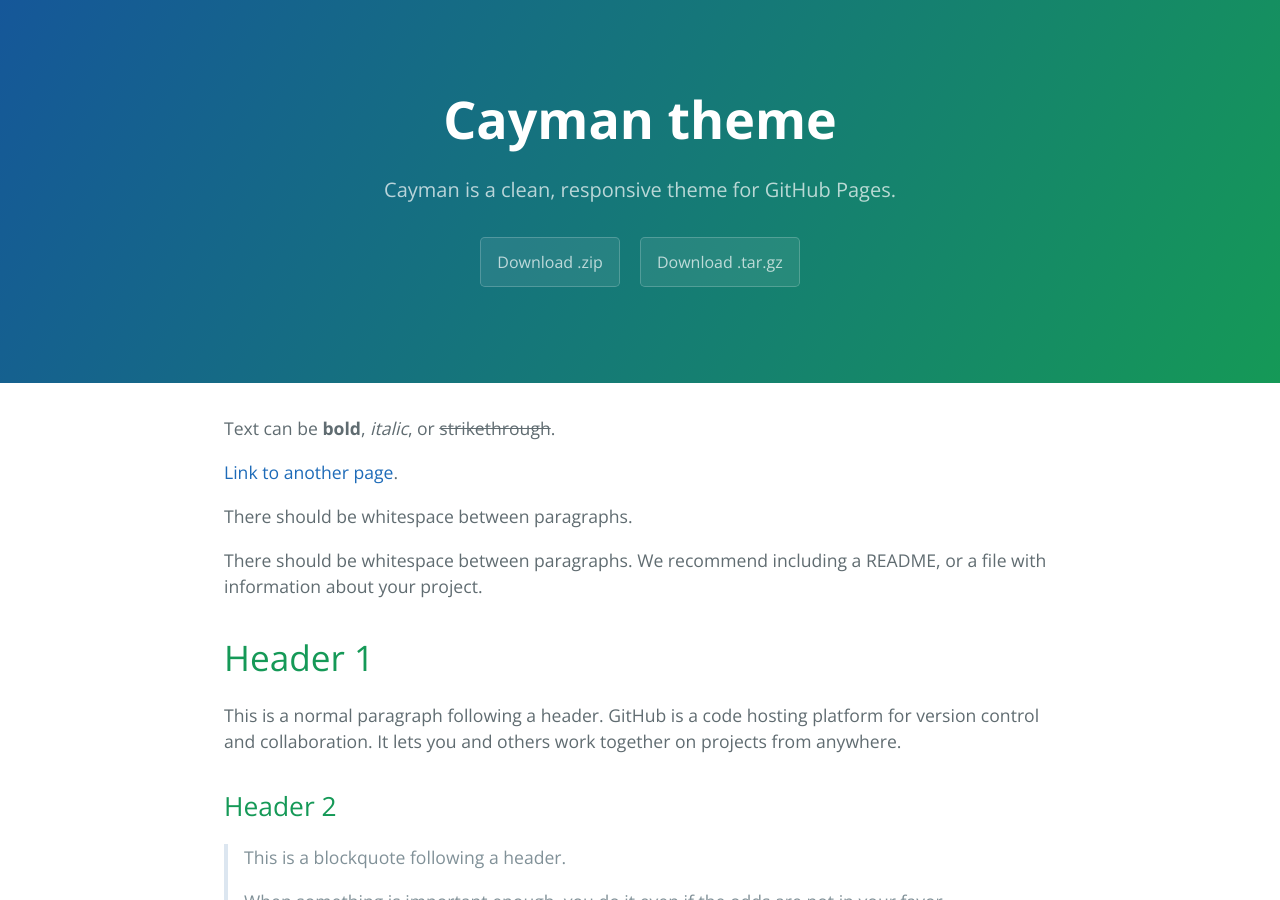
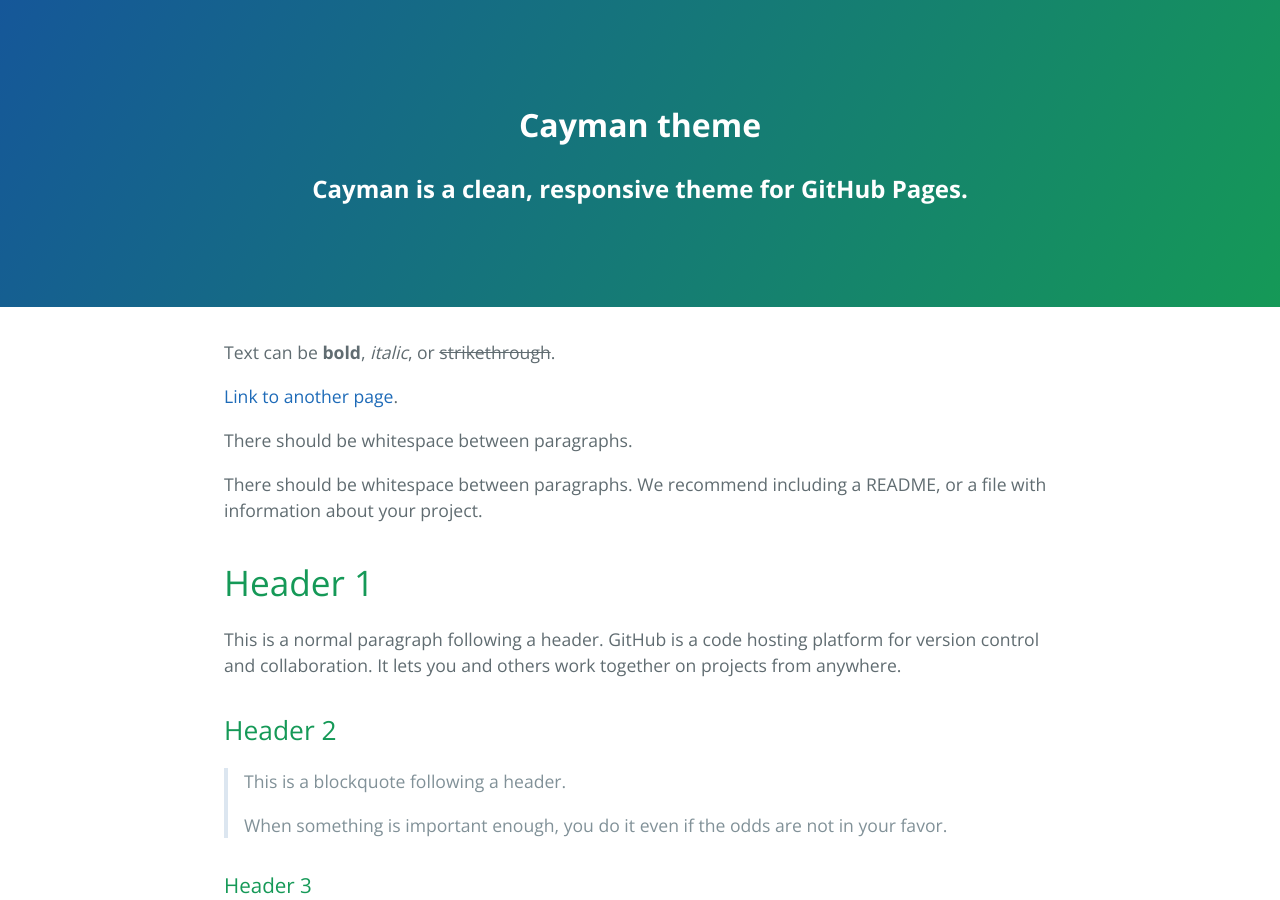
Before and after one commit to accuhijri/accuhijri.github.io, a Jekyll site: the page built from index.md, in a window 1280 px wide and 900 px high. Built offline with Jekyll 4.4.1, drawn with Linux system fonts in a browser that asks for light colours.

Commit message:
Update default.html

```diff
--- a/_layouts/default.html
+++ b/_layouts/default.html
@@ -16,14 +16,10 @@
     <a id="skip-to-content" href="#content">Skip to the content.</a>
 
     <header class="page-header" role="banner">
-      <h1 class="project-name">{{ page.title | default: site.title | default: site.github.repository_name }}</h1>
-      <h2 class="project-tagline">{{ page.description | default: site.description | default: site.github.project_tagline }}</h2>
+      <h1 class="Accurate Hijri Calculator">{{ page.title | default: site.title | default: site.github.repository_name }}</h1>
+      <h2 class="A comprehensive tool for calculating Islamic Hijri Calender">{{ page.description | default: site.description | default: site.github.project_tagline }}</h2>
       {% if site.github.is_project_page %}
         <a href="https://github.com/accuhijri/ahc" class="btn">View on GitHub</a>
-      {% endif %}
-      {% if site.show_downloads %}
-        <a href="{{ site.github.zip_url }}" class="btn">Download .zip</a>
-        <a href="{{ site.github.tar_url }}" class="btn">Download .tar.gz</a>
       {% endif %}
     </header>
 
```
